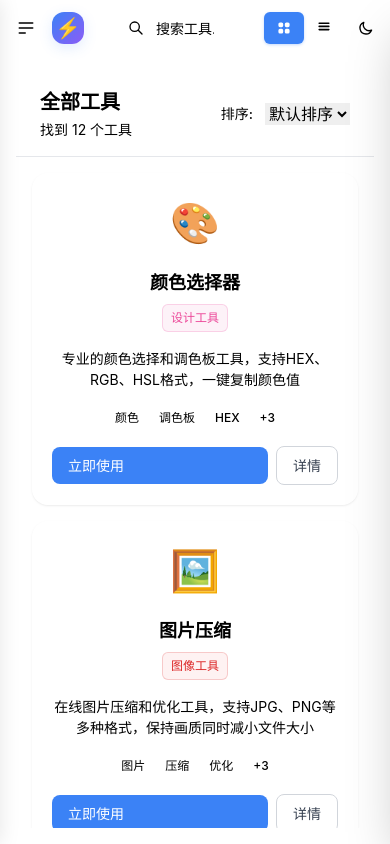
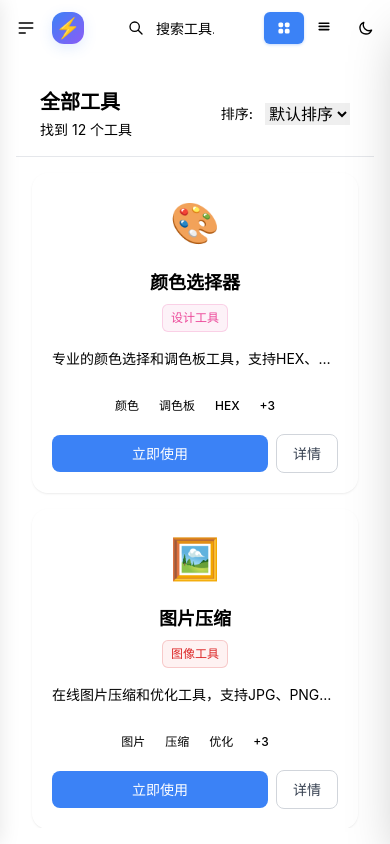
Before and after one commit to liujunxiang0076/liu-tools-front, a Vue app: page / in a window 390 px wide. Built offline with nearby package versions, Linux system fonts and the light colour scheme.

Commit message:
优化ToolCard组件样式，增强文本显示效果
- 为工具描述添加文本溢出处理，确保内容在有限空间内显示
- 更新图片压缩工具的描述，简化信息以提升可读性
- 调整全局样式，确保内容居中对齐，提升整体视觉效果

```diff
--- a/src/components/ToolCard.vue
+++ b/src/components/ToolCard.vue
@@ -152,6 +152,9 @@ export default {
   .tool-description {
     font-size: 0.8rem;
     margin-bottom: 0.75rem;
+    text-overflow: ellipsis;
+    overflow: hidden;
+    white-space: nowrap;
   }
 }
 </style>
--- a/src/store/data.ts
+++ b/src/store/data.ts
@@ -75,7 +75,7 @@ export const tools: Tool[] = [
   {
     id: 2,
     name: '图片压缩',
-    description: '在线图片压缩和优化工具，支持JPG、PNG等多种格式，保持画质同时减小文件大小',
+    description: '在线图片压缩和优化工具，支持JPG、PNG等多种格式',
     category: 'image',
     icon: '🖼️',
     tags: ['图片', '压缩', '优化', 'JPG', 'PNG', '文件大小'],
--- a/src/styles/index.css
+++ b/src/styles/index.css
@@ -623,6 +623,7 @@ body {
   transition: all 0.2s ease;
   display: inline-flex;
   align-items: center;
+  justify-content: center;
   gap: 0.25rem;
 }
 
```
